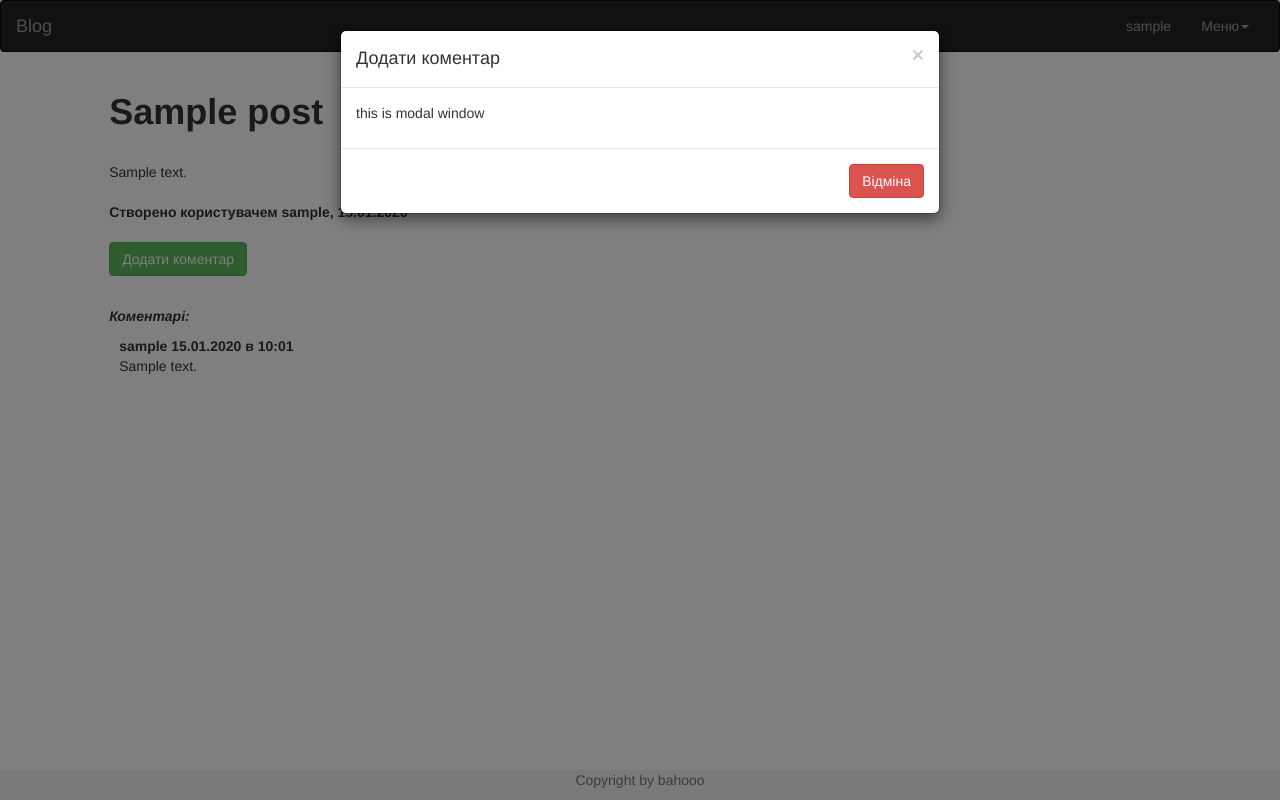
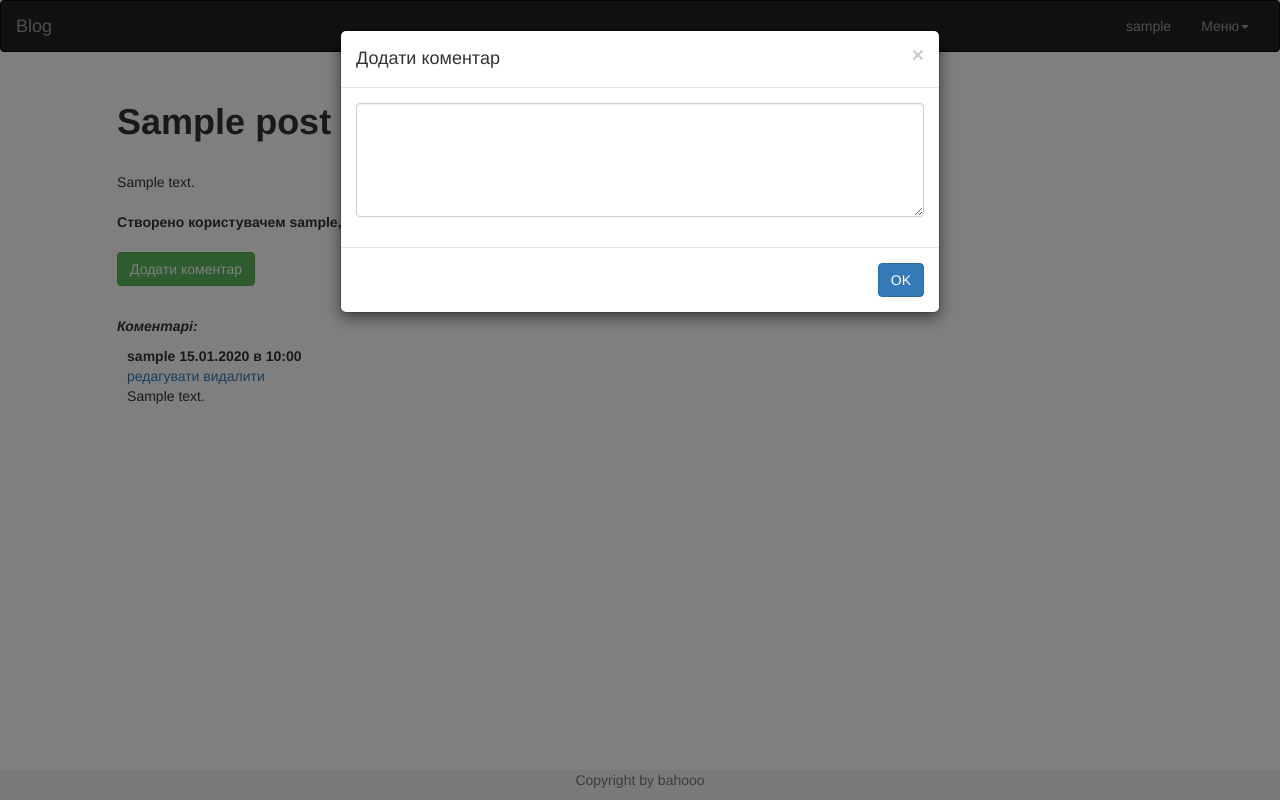
Before and after one commit to untento/pa, a PHP site: page /post.php?post_id=1 in a window 1280 px wide, after a click on "Додати коментар". Run offline with PHP 8.4, Linux system fonts and the light colour scheme; the visitor is signed in with stand-in values (Sample User, id 1); tables that the repository leaves empty or names only in its code hold one stand-in row (values such as "Sample post"); some libraries are stand-ins or nearby versions.

Commit message:
adding comments edditing and removing

```diff
--- a/task11/post.php
+++ b/task11/post.php
@@ -2,21 +2,25 @@
 <div class="modal fade" id="modal-1" role="dialog">
     <div class="modal-dialog">
         <div class="modal-content">
+            <form action="addComment.php" method="POST">
                 <div class="modal-header">
                     <button type="button" class="close" data-dismiss="modal">&times;</button>
                     <h4 class="modal-title">Додати коментар</h4>
                 </div>
                 <div class="modal-body">
-                <p>this is modal window</p>
+                    <div class="form-group">
+                        <textarea class="form-control focusedInput" rows="5" name="comment"></textarea>
+                    </div>
                 </div>
                 <div class="modal-footer">
-                <button class="btn btn-danger" type="button" data-dismiss="modal">Відміна</button>
+                    <button type="submit" class="btn btn-primary">OK</button>
                 </div>
+            </form>
         </div>
     </div>
 </div>
 <div class="parent">
-
+    <div class="lines">
         <div class="row">
             <div class="col-sm-1"></div>
             <div class="col-sm-10">
@@ -33,6 +37,7 @@
                     printf ("<h1><b>%s</b></h1> <br> <div class=\"text-justify\"> %s </div><br> ", $row["post_name"], $row["post_text"]);
                     printf("<b>Створено користувачем %s, %s <br></b>", $row["nickname"], date("d.m.Y", strtotime($row["date"])));
                 }
+                $_SESSION["post_id"]=$_GET['post_id'];
                 mysqli_stmt_close($stmt);
                 if (isset($_SESSION["id"])){
                 ?>
@@ -45,7 +50,7 @@
                 <i><b>Коментарі:</b></i>
                 <?php
 
-            $sql = "SELECT users.nickname, comments.comment, comments.date FROM comments JOIN users ON comments.user_id=users.user_id INNER JOIN posts ON comments.comment_id=posts.post_id WHERE comments.post_id=?";
+                $sql = "SELECT users.nickname, users.user_id, comments.comment, comments.comment_id, comments.date FROM comments INNER JOIN users ON comments.user_id=users.user_id WHERE comments.post_id=? ORDER BY comments.date";
                 $stmt = mysqli_stmt_init($dbLink);
                 mysqli_stmt_prepare($stmt, $sql);
                 mysqli_stmt_bind_param($stmt, "i", $_GET['post_id']);
@@ -57,7 +62,11 @@
                     <div class="row">
                         <div class="col-sm-12">
                             <?php
-                printf("<b>%s %s <br></b>", $row["nickname"], date("d.m.Y в H:m", strtotime($row["date"])));
+                    printf("<b>%s %s <br></b>", $row["nickname"], date("d.m.Y в H:i", strtotime($row["date"])));
+                    if ($row["user_id"] == $_SESSION["user_id"]){
+                        $commentID = $row["comment_id"];
+                        printf("<a href=\"editComment.php?comment=$commentID\">%s</a> <a href=\"removeComment.php?comment=$commentID\">%s</a><br>", "редагувати", "видалити");
+                    }
                     printf ("%s ", $row["comment"]);
                             ?>
                         </div>
@@ -72,4 +81,5 @@
             <div class="col-sm-1"></div>
         </div>
     </div>
+</div>
 <?php require 'footer.php'; ?>
```
Lines whose indentation alone changed are shown as unchanged.
